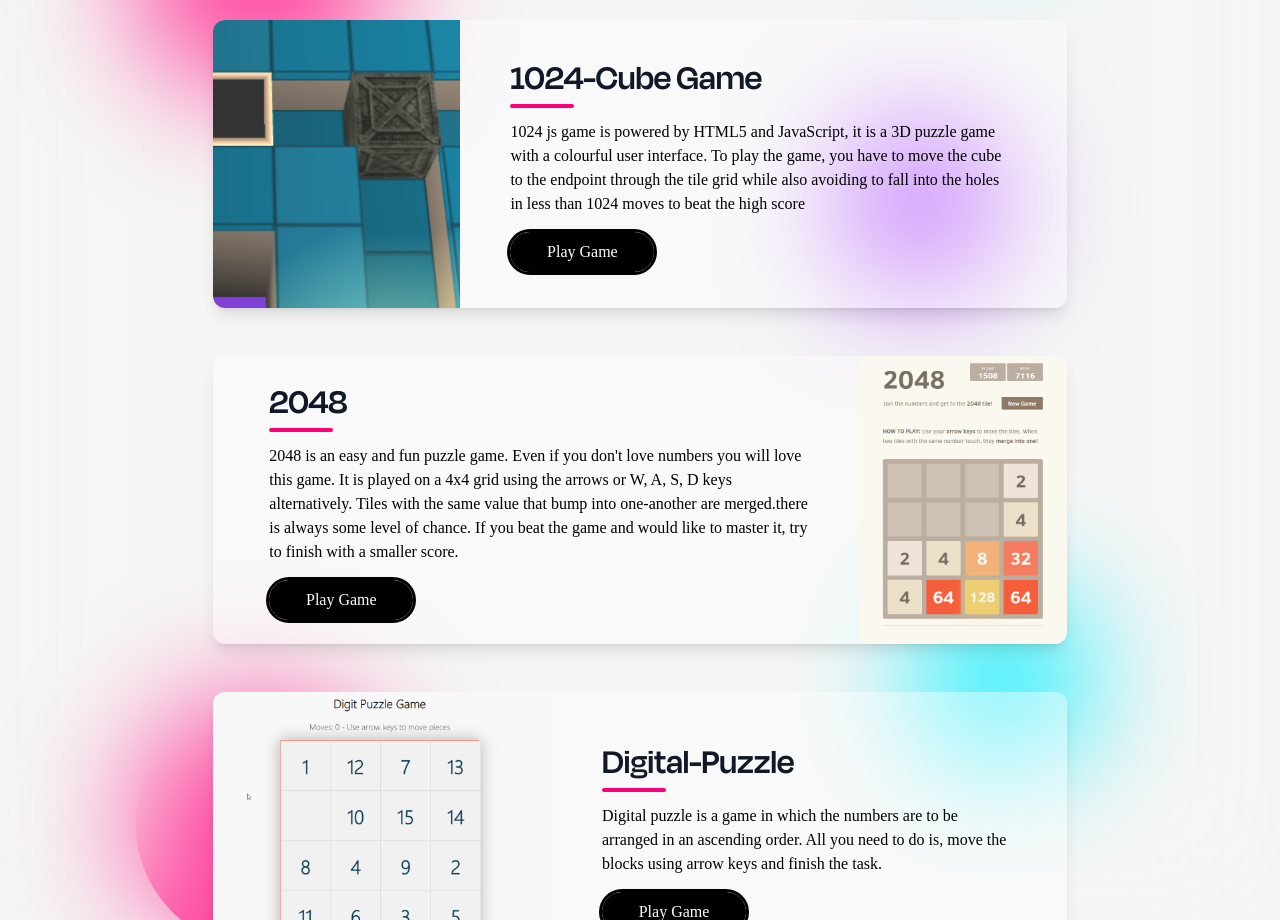
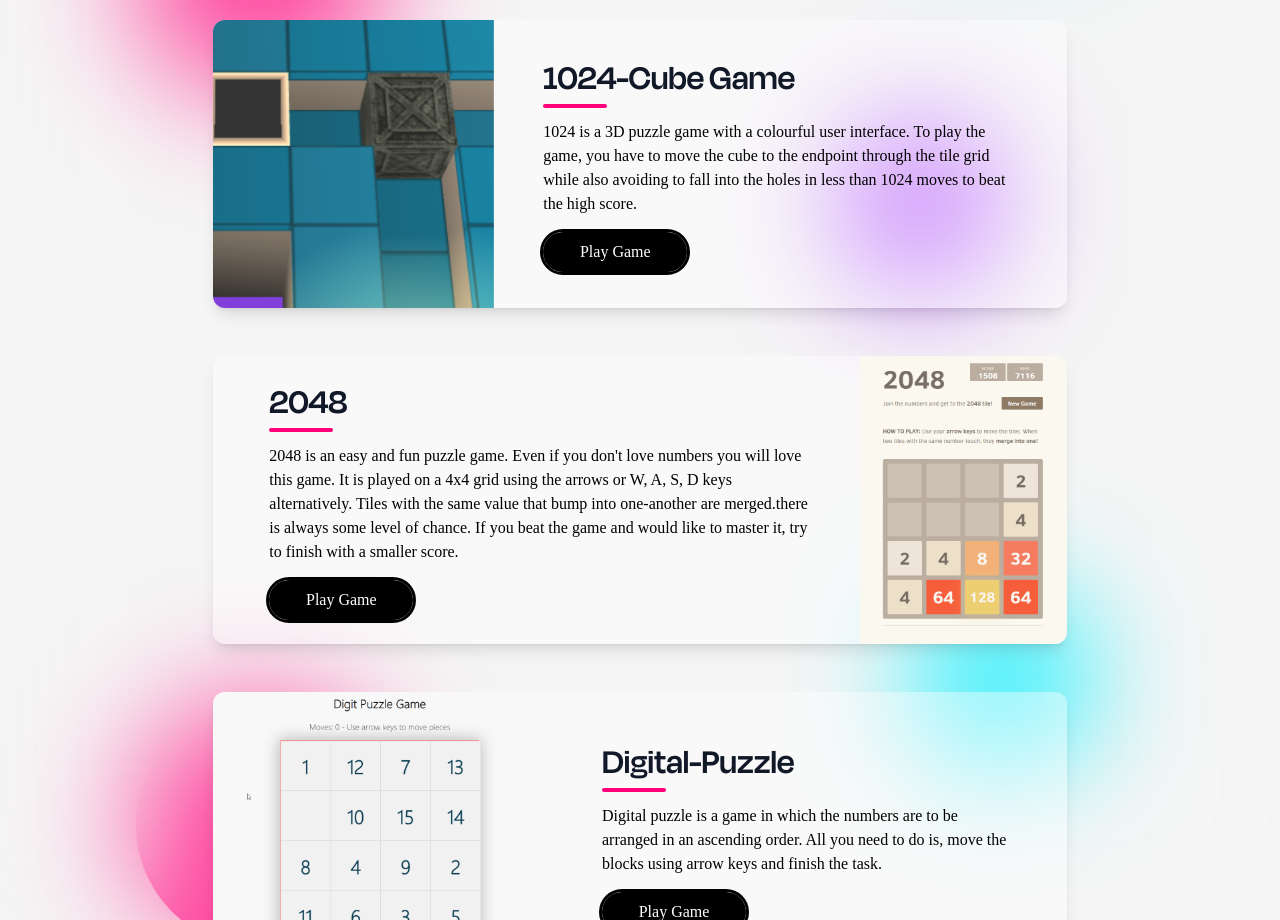
Before and after one commit to abhidadhaniya23/Dhinga-Masti, a React (Create React App) app: page / in a window 1280 px wide. Shown: the part 3840-4760 px from the top of the page. Built offline with nearby package versions, Linux system fonts and the light colour scheme; a web font is replaced by a local one.

Commit message:
decrease info of 1024

```diff
--- a/src/Sections/Games/Components/MultipleGames.js
+++ b/src/Sections/Games/Components/MultipleGames.js
@@ -26,7 +26,7 @@ const MultipleGames = () => {
         },
         {
            title: "1024-Cube Game",
-           desc: "1024 js game is powered by HTML5 and JavaScript, it is a 3D puzzle game with a colourful user interface. To play the game, you have to move the cube to the endpoint through the tile grid while also avoiding to fall into the holes in less than 1024 moves to beat the high score",
+           desc: "1024 is a 3D puzzle game with a colourful user interface. To play the game, you have to move the cube to the endpoint through the tile grid while also avoiding to fall into the holes in less than 1024 moves to beat the high score.",
            link: "https://js13kgames.com/games/1024-moves/index.html",
            img: img9,
 
```
